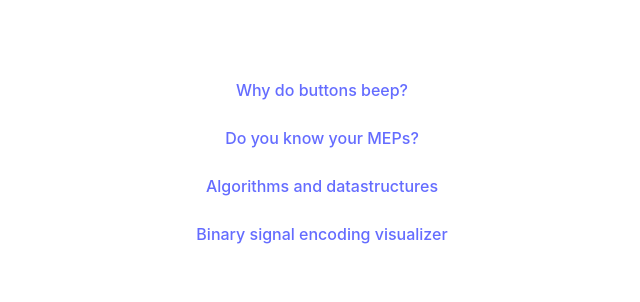
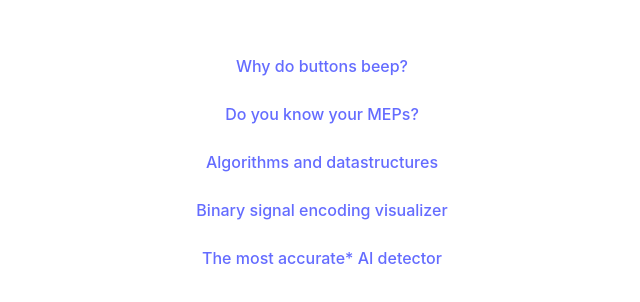
Before and after one commit to ossner/ossner.github.io, a React (Vite) app: page / in a window 1280 px wide. Shown: the part 238-540 px from the top of the page, without its empty margins (318-958 px from the left). Built offline with nearby package versions, Linux system fonts and the light colour scheme.

Commit message:
update 6/2025

```diff
--- a/index.html
+++ b/index.html
@@ -4,7 +4,7 @@
     <meta charset="UTF-8" />
     <link rel="icon" type="image/svg+xml" href="/lizard.png" />
     <meta name="viewport" content="width=device-width, initial-scale=1.0" />
-    <title>Sebastian Ossner</title>
+    <title>Sebastian Oßner</title>
   </head>
   <body>
     <div id="root"></div>
--- a/src/App.jsx
+++ b/src/App.jsx
@@ -16,6 +16,9 @@ function App() {
     <br></br>
     <br></br>
     <a href='https://ossner.github.io/signalizer'>Binary signal encoding visualizer</a>
+    <br></br>
+    <br></br>
+    <a href='https://detectai.ossner.com'>The most accurate* AI detector</a>
     </>
   )
 }
```
Also changed, not shown: 1 other file (tests, documents, lock files or other folders).
